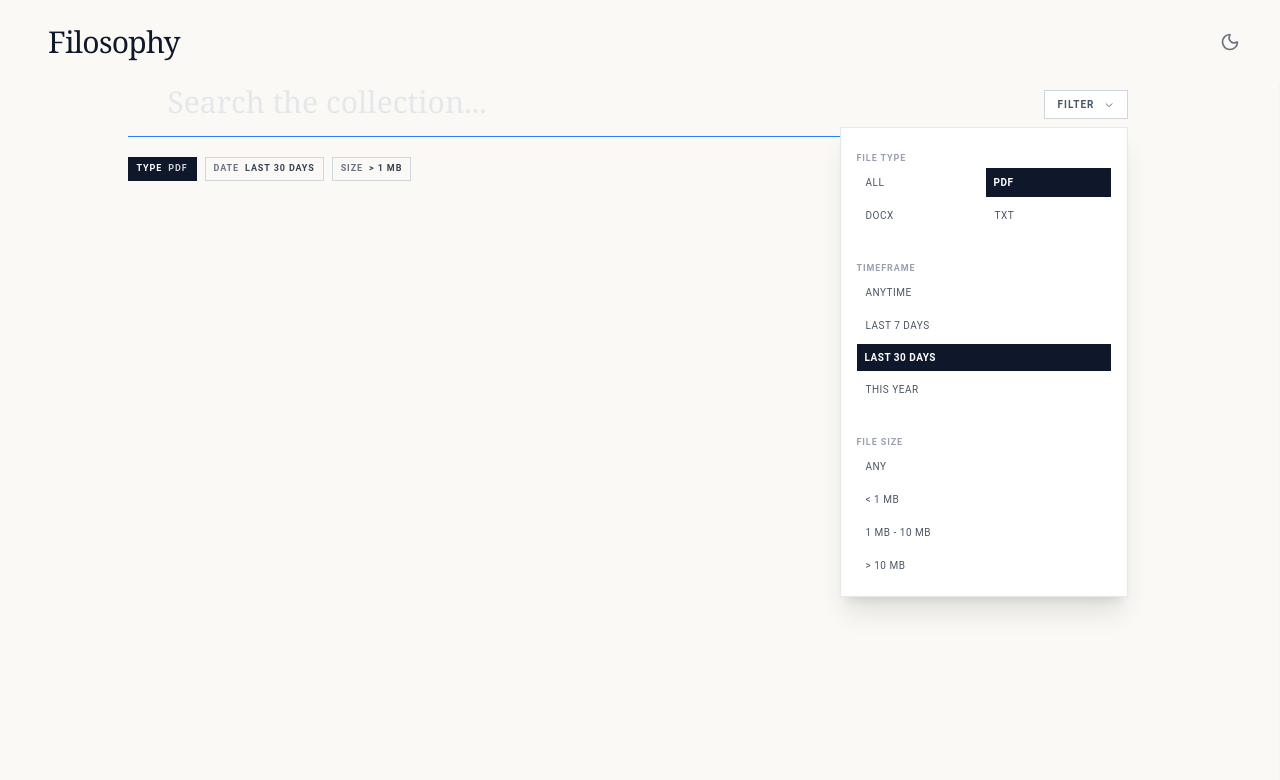
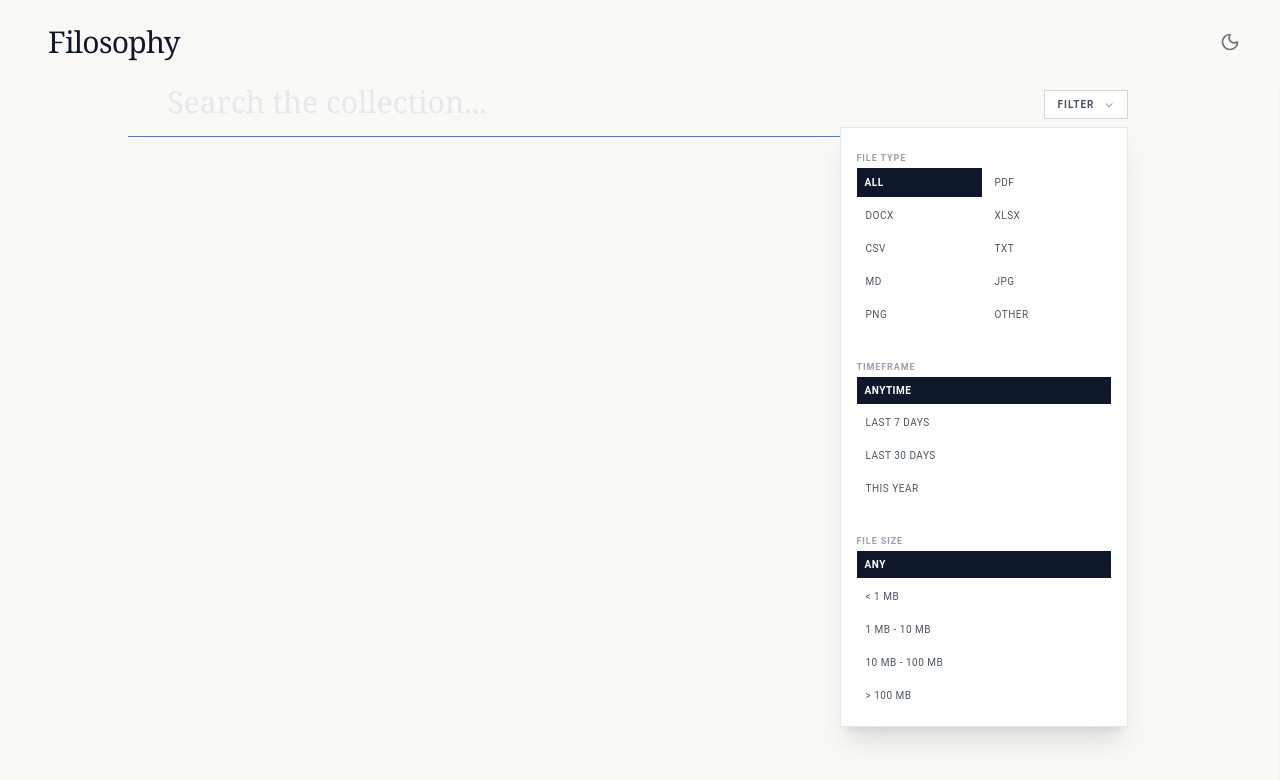
Before and after one commit to RottenLemons/filosophy, a SvelteKit app in the folder frontend/: page / in a window 1280 px wide. Both pictures are taken after a click on the button "FILTER". Shown: the top 780 px of the page. Built offline with nearby package versions, Linux system fonts and the light colour scheme; some icons are missing.

Commit message:
feat (ui): implemented filtering

```diff
--- a/frontend/src/routes/+page.svelte
+++ b/frontend/src/routes/+page.svelte
@@ -17,11 +17,52 @@
   let searching = false;
 
   let isFilterOpen = false;
-  let filterType = 'PDF'; // Options: 'All', 'PDF', 'DOCX', 'TXT'
-  let filterDate = 'Last 30 Days'; // Options: 'Anytime', 'Last 7 Days', 'Last 30 Days', 'This Year'
-  let filterSize = '> 1 MB'; // Options: 'Any', '< 1 MB', '1 MB - 10 MB', '> 10 MB'
+  let filterType = 'All'; // Options: 'All', 'PDF', 'DOCX', 'XLSX', 'CSV', 'TXT', 'MD', 'JPG', 'PNG', 'Other'
+  let filterDate = 'Anytime'; // Options: 'Anytime', 'Last 7 Days', 'Last 30 Days', 'This Year'
+  let filterSize = 'Any'; // Options: 'Any', '< 1 MB', '1 MB - 10 MB', '10 MB - 100 MB', '> 100 MB'
 
-  $: { filterType; filterDate; filterSize; debouncedSearch(); }
+  $: filteredFiles = files.filter(file => {
+    // 1. Type Match
+    const knownTypes = ['PDF', 'DOCX', 'XLSX', 'CSV', 'TXT', 'MD', 'JPG', 'PNG'];
+    const type = getFileType(file.Path);
+    let matchType = false;
+    if (filterType === 'All') {
+      matchType = true;
+    } else if (filterType === 'Other') {
+      matchType = !knownTypes.includes(type);
+    } else {
+      matchType = type === filterType;
+    }
+
+    // 2. Size Match (file.Size is in bytes)
+    let matchSize = true;
+    const sizeMB = file.Size / (1024 * 1024);
+    if (filterSize === '< 1 MB') matchSize = sizeMB < 1;
+    else if (filterSize === '1 MB - 10 MB') matchSize = sizeMB >= 1 && sizeMB <= 10;
+    else if (filterSize === '10 MB - 100 MB') matchSize = sizeMB >= 10 && sizeMB <= 100;
+    else if (filterSize === '> 100 MB') matchSize = sizeMB > 100;
+
+    // 3. Date Match (file.Modified is ISO string)
+    let matchDate = true;
+    if (filterDate !== 'Anytime' && file.Modified) {
+      const modifiedDate = new Date(file.Modified);
+      const now = new Date();
+      if (filterDate === 'Last 7 Days') {
+        matchDate = (now.getTime() - modifiedDate.getTime()) <= 7 * 24 * 60 * 60 * 1000;
+      } else if (filterDate === 'Last 30 Days') {
+        matchDate = (now.getTime() - modifiedDate.getTime()) <= 30 * 24 * 60 * 60 * 1000;
+      } else if (filterDate === 'This Year') {
+        matchDate = modifiedDate.getFullYear() === now.getFullYear();
+      }
+    }
+
+    return matchType && matchSize && matchDate;
+  });
+
+  // Selection Fallback
+  $: if (selectedFile && !filteredFiles.find(f => f.Path === selectedFile.Path)) {
+    selectedFile = filteredFiles.length > 0 ? filteredFiles[0] : null;
+  }
 
   /** @param {HTMLElement} node */
   function clickOutside(node) {
@@ -198,7 +239,7 @@
                   <div class="space-y-2">
                     <span class="text-[9px] font-bold uppercase tracking-widest text-gray-400">File Type</span>
                     <div class="grid grid-cols-2 gap-1">
-                      {#each ['All', 'PDF', 'DOCX', 'TXT'] as type}
+                      {#each ['All', 'PDF', 'DOCX', 'XLSX', 'CSV', 'TXT', 'MD', 'JPG', 'PNG', 'Other'] as type}
                         <button
                           on:click={() => filterType = type}
                           class="px-2 py-1.5 text-left text-[10px] uppercase tracking-wider transition-colors rounded-none
@@ -230,7 +271,7 @@
                   <div class="space-y-2">
                     <span class="text-[9px] font-bold uppercase tracking-widest text-gray-400">File Size</span>
                     <div class="flex flex-col gap-1">
-                      {#each ['Any', '< 1 MB', '1 MB - 10 MB', '> 10 MB'] as size}
+                      {#each ['Any', '< 1 MB', '1 MB - 10 MB', '10 MB - 100 MB', '> 100 MB'] as size}
                         <button
                           on:click={() => filterSize = size}
                           class="px-2 py-1.5 text-left text-[10px] uppercase tracking-wider transition-colors rounded-none
@@ -273,16 +314,16 @@
 
         <!-- Results List -->
         <div class="space-y-4 pt-4">
-          {#if files.length > 0}
+          {#if filteredFiles.length > 0}
             <div class="flex justify-between items-center text-[10px] font-bold uppercase tracking-widest text-gray-400 dark:text-gray-500 pb-2 border-b border-gray-100 dark:border-[#222]">
-              <span>{files.length} Records Found</span>
+              <span>{filteredFiles.length} Records Found</span>
               <span>Sorted by relevance</span>
             </div>
           {/if}
 
-          {#if files.length > 0}
+          {#if filteredFiles.length > 0}
             <div class="flex flex-col gap-6 relative z-20">
-              {#each files as file, i (file.Path)}
+              {#each filteredFiles as file, i (file.Path)}
                 <!-- svelte-ignore a11y-click-events-have-key-events - Result Card -->
                 <!-- svelte-ignore a11y-no-static-element-interactions -->
                 <div
```
